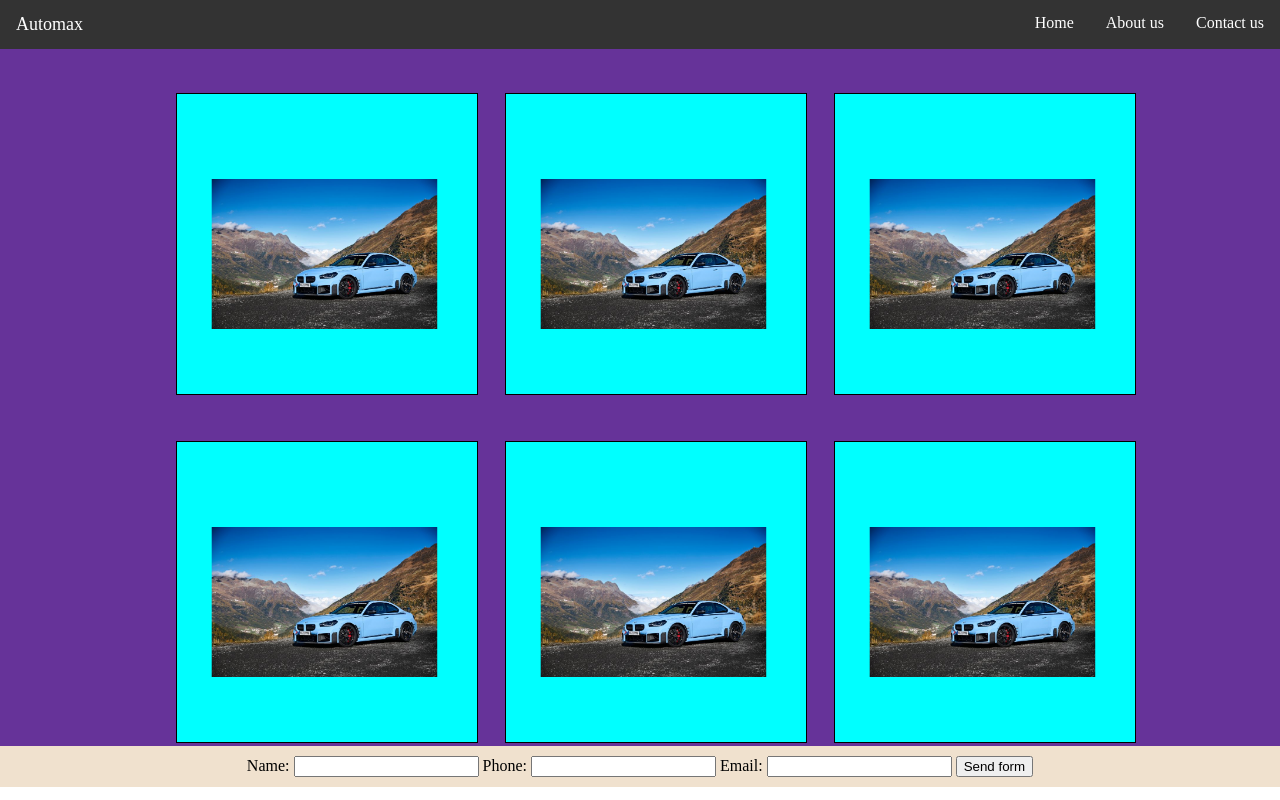
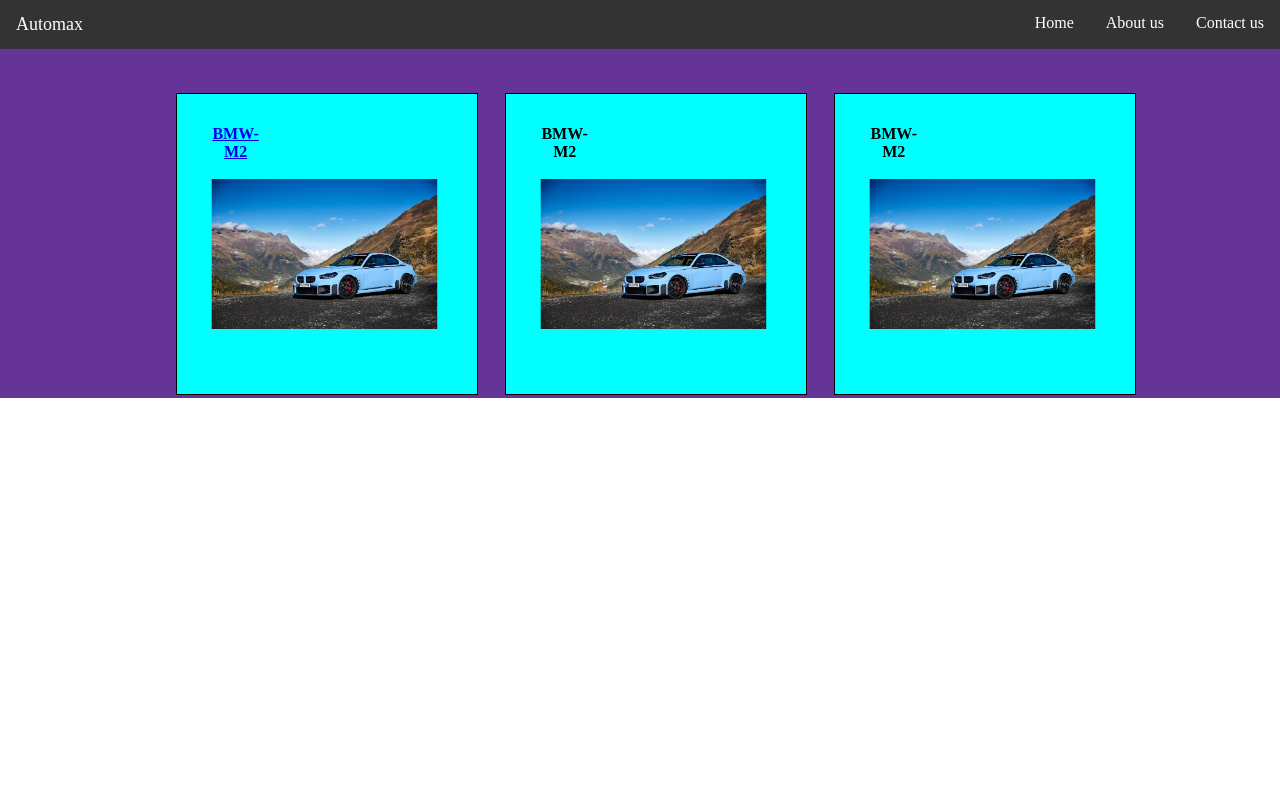
Before and after one commit to CrisRLoera/proyectoDBP, a plain HTML site: page WWW/index.html in a window 1280 px wide. Drawn offline with Linux system fonts and the light colour scheme.

Commit message:
Added images of all the cars and update car cards format

```diff
--- a/WWW/CSS/landing.css
+++ b/WWW/CSS/landing.css
@@ -63,9 +63,16 @@ ul {
     scale: 0.5;
 }
 
-.car-card-container {
-  padding: 2px 16px;
+.car-raw-carName {
+  position: relative;
+  top: 10px;
+  left: -415px;
+  z-index: 3;
+  text-align: center;
+  box-sizing: border-box;
+  display: block ruby;
 }
+
 footer{
   margin-top: auto;
   padding: 10px;
--- a/WWW/index.html
+++ b/WWW/index.html
@@ -12,44 +12,22 @@
             <li id="title" style="float: left;">Automax</li>
             <li><a>Contact us</a></li>
             <li><a href="about.html">About us</a></li>
-            <li><a href="index.html">Home</a></li>
+            <li><a href="/">Home</a></li>
         </ul>
     </nav>
-    <nav class="car-raw">
-        <nav class="car-card">
+    <div class="car-raw">
+        <div class="car-card">
             <img src="Assets/bmw-m2.jpg" alt="BMW M2">
-            <div class="car-card-container">
-                <h4>qqweq</h4>
-            </div>
-        </nav>
-        <nav class="car-card">
+            <h4 class="car-raw-carName"><a href="about.html">BMW-M2</a></h4>
+        </div>
+        <div class="car-card">
             <img src="Assets/bmw-m2.jpg" alt="BMW M2">
-        </nav>
-        <nav class="car-card">
+            <h4 class="car-raw-carName">BMW-M2</h4>
+        </div>
+        <div class="car-card">
             <img src="Assets/bmw-m2.jpg" alt="BMW M2">
-        </nav>
-    </nav>
-    <nav class="car-raw">
-        <nav class="car-card">
-            <img src="Assets/bmw-m2.jpg" alt="BMW M2">
-        </nav>
-        <nav class="car-card">
-            <img src="Assets/bmw-m2.jpg" alt="BMW M2">
-        </nav>
-        <nav class="car-card">
-            <img src="Assets/bmw-m2.jpg" alt="BMW M2">
-        </nav>
-    </nav>
+            <h4 class="car-raw-carName">BMW-M2</h4>
+        </div>
+    </div>
 </body>
-<footer>
-    <form action="/registro" method="post">
-        <label for="nombre">Name: </label>
-        <input id="nombre" name="nombre" type="text">
-        <label for="telefono">Phone:</label>
-        <input id="telefono" name="telefono" type="text">
-        <label for="correo">Email:</label>
-        <input id="correo" name="correo" type="text">
-        <input type="submit" value="Send form">
-    </form>
-</footer>
 </html>
```
Also changed, not shown: WWW/Assets/Nissan-180SX.jpeg (added), WWW/Assets/Nissan-Skyline-GT-R-R34.jpeg (added), WWW/Assets/Nissan-s15.jpeg (added), WWW/Assets/Subaru-WRX-STI.jpeg (added), WWW/Assets/Supra-mk5.jpeg (added), WWW/Assets/Toyota-Supra-A80.jpeg (added), WWW/Assets/Toyota-trueno-ae86.jpeg (added), WWW/Assets/nissan-gtr.jpeg (added). Lines whose indentation alone changed are shown as unchanged.
